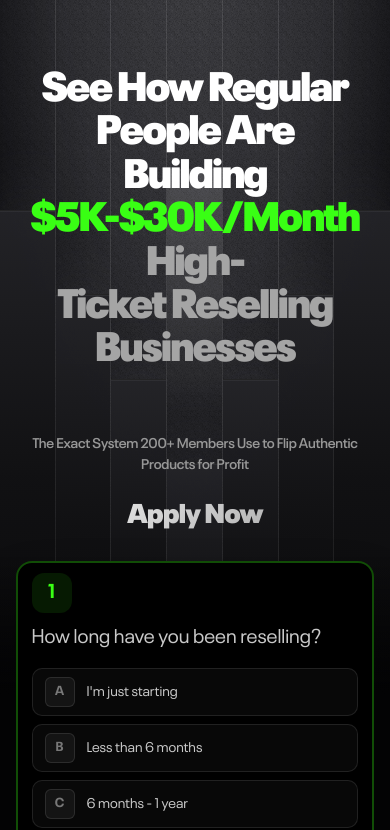
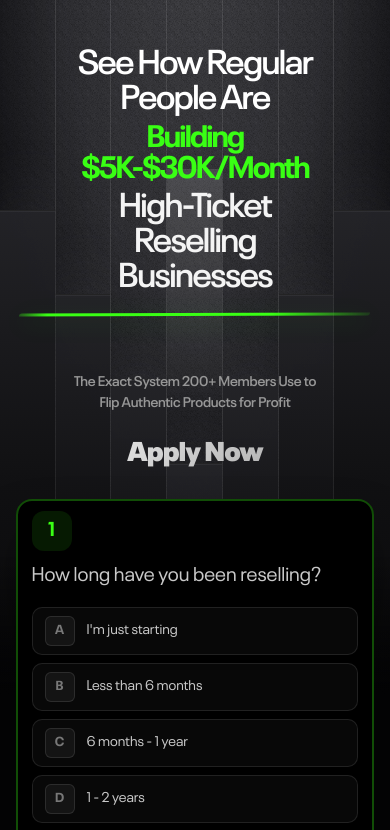
Before and after one commit to odhasu/ai-influencers, a Next.js app: page / in a window 390 px wide. Shown: the top 830 px of the page. Built offline with nearby package versions, Linux system fonts and the light colour scheme; no server answers; the database is empty.

Commit message:
Refine responsive application hero

```diff
--- a/app/globals.css
+++ b/app/globals.css
@@ -227,6 +227,9 @@ main {
   display: flex;
   flex-direction: column;
   align-items: center;
+  width: 100%;
+  min-width: 0;
+  overflow: hidden;
   padding: 0;
   text-align: center;
 }
@@ -240,14 +243,15 @@ main {
 }
 
 .main-title {
+  position: relative;
   width: 100%;
-  max-width: min(1180px, calc(100vw - 32px));
-  margin-top: clamp(68px, 47px + 1vw, 135px);
+  max-width: min(1320px, calc(100vw - 40px));
+  margin-top: clamp(64px, 7vw, 112px);
   color: #fff;
-  font-size: clamp(37px, 5.15vw, 78px);
-  font-weight: 900;
-  line-height: 1.06;
-  letter-spacing: -0.045em;
+  font-size: clamp(48px, 5.35vw, 80px);
+  font-weight: 600;
+  line-height: 1.01;
+  letter-spacing: -0.055em;
   text-wrap: balance;
 }
 
@@ -257,12 +261,38 @@ main {
 
 .hero-title-accent {
   color: var(--green);
-  font: inherit;
-  white-space: nowrap;
+  font-weight: 700;
 }
 
-.hero-title-muted {
-  color: #a5a5a5;
+.hero-title-close {
+  color: #f4f4f4;
+}
+
+.branded-main-title {
+  padding-bottom: clamp(18px, 2vw, 30px);
+}
+
+.branded-main-title::after {
+  content: "";
+  position: absolute;
+  right: 4%;
+  bottom: 0;
+  left: 4%;
+  height: clamp(3px, 0.35vw, 6px);
+  border-radius: 999px 60% 999px 40%;
+  background: linear-gradient(
+    90deg,
+    rgba(57, 255, 20, 0.25),
+    var(--green) 8%,
+    var(--green) 72%,
+    rgba(57, 255, 20, 0.12)
+  );
+  box-shadow: 0 6px 24px rgba(57, 255, 20, 0.18);
+  transform: rotate(-0.15deg);
+}
+
+.mobile-title-break {
+  display: none;
 }
 
 .hero-copy {
@@ -287,14 +317,49 @@ main {
   background-image: linear-gradient(135deg, #fff 0%, #969696 100%);
 }
 
+@media (max-width: 1100px) {
+  .main-title {
+    max-width: calc(100vw - 32px);
+    font-size: clamp(44px, 5.7vw, 62px);
+  }
+}
+
 @media (max-width: 640px) {
   .main-title {
-    font-size: clamp(34px, 10.5vw, 52px);
-    letter-spacing: -0.04em;
+    max-width: calc(100vw - 24px);
+    margin-top: 48px;
+    font-size: clamp(31px, 8.8vw, 37px);
+    line-height: 1.02;
+    letter-spacing: -0.045em;
   }
 
   .hero-title-accent {
-    white-space: normal;
+    font-size: 0.9em;
+    letter-spacing: -0.06em;
+  }
+
+  .hero-title-line + .hero-title-line {
+    margin-top: 5px;
+  }
+
+  .mobile-title-break {
+    display: inline;
+  }
+
+  .branded-main-title {
+    padding-bottom: 20px;
+  }
+
+  .branded-main-title::after {
+    right: 2%;
+    left: 2%;
+  }
+
+  .hero-copy {
+    width: calc(100vw - 32px);
+    max-width: calc(100vw - 32px);
+    padding: 0;
+    overflow-wrap: break-word;
   }
 }
 
--- a/components/waitlist-funnel.tsx
+++ b/components/waitlist-funnel.tsx
@@ -600,21 +600,37 @@ export function WaitlistFunnel({ settings }: { settings: FunnelSettings }) {
 
       <main style={{ "--green": settings.accentColor } as CSSProperties}>
         <section className="hero" aria-labelledby="hero-title">
-          <h1 id="hero-title" className="main-title">
+          <h1
+            id="hero-title"
+            className={`main-title${settings.heroHeadline === brandedHeroHeadline ? " branded-main-title" : ""}`}
+          >
             {settings.heroHeadline === brandedHeroHeadline ? (
               <>
-                <span className="hero-title-line">See How Regular People Are</span>
-                <span className="hero-title-line">
-                  Building <strong className="hero-title-accent">$5K-$30K/Month</strong>
+                <span className="hero-title-line hero-title-lead">
+                  See How Regular<span className="mobile-title-break"><br /></span> People Are
                 </span>
-                <span className="hero-title-line hero-title-muted">High-</span>
-                <span className="hero-title-line hero-title-muted">Ticket Reselling Businesses</span>
+                <span className="hero-title-line hero-title-accent">
+                  Building<span className="mobile-title-break"><br /></span> $5K-$30K/Month
+                </span>
+                <span className="hero-title-line hero-title-close">
+                  High-Ticket<span className="mobile-title-break"><br /></span> Reselling
+                  <span className="mobile-title-break"><br /></span> Businesses
+                </span>
               </>
             ) : (
               settings.heroHeadline
             )}
           </h1>
-          <p className="hero-copy">{settings.heroBody}</p>
+          <p className="hero-copy">
+            {settings.heroBody === "The Exact System 200+ Members Use to Flip Authentic Products for Profit" ? (
+              <>
+                The Exact System 200+ Members Use to
+                <span className="mobile-title-break"><br /></span> Flip Authentic Products for Profit
+              </>
+            ) : (
+              settings.heroBody
+            )}
+          </p>
           <h2 className="gradient-title waitlist-title">{settings.waitlistHeading}</h2>
         </section>
 
```
Also changed, not shown: 1 other file (tests, documents, lock files or other folders).
